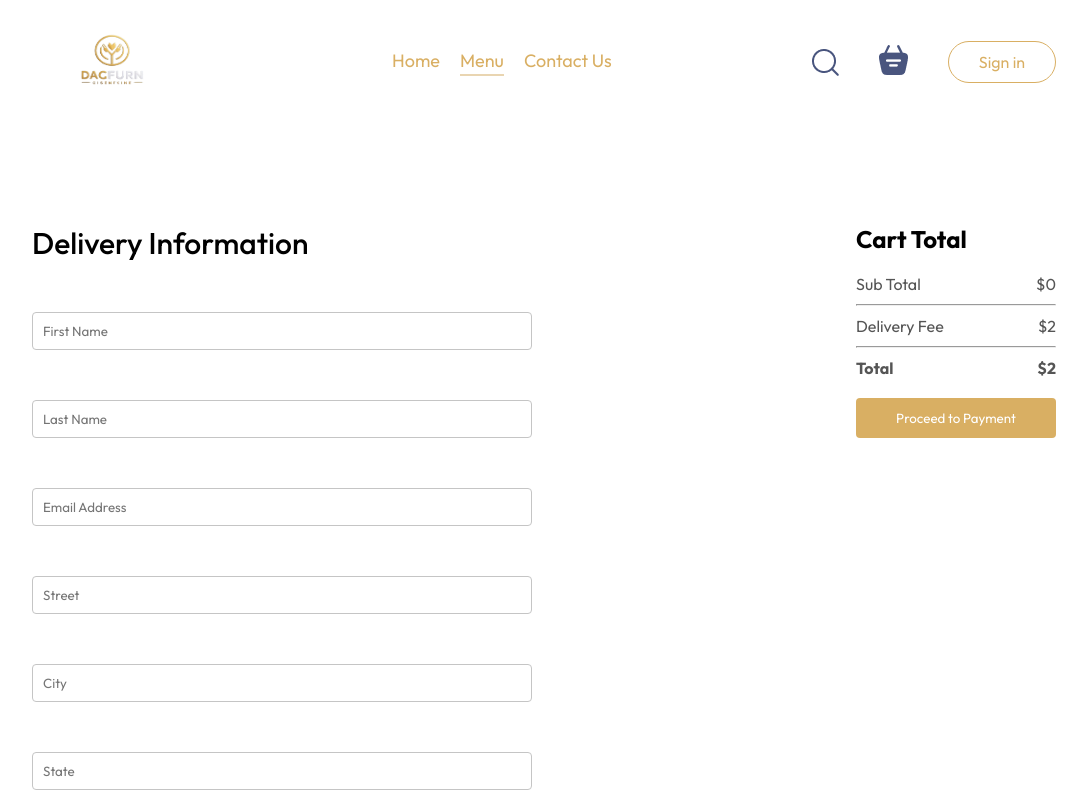
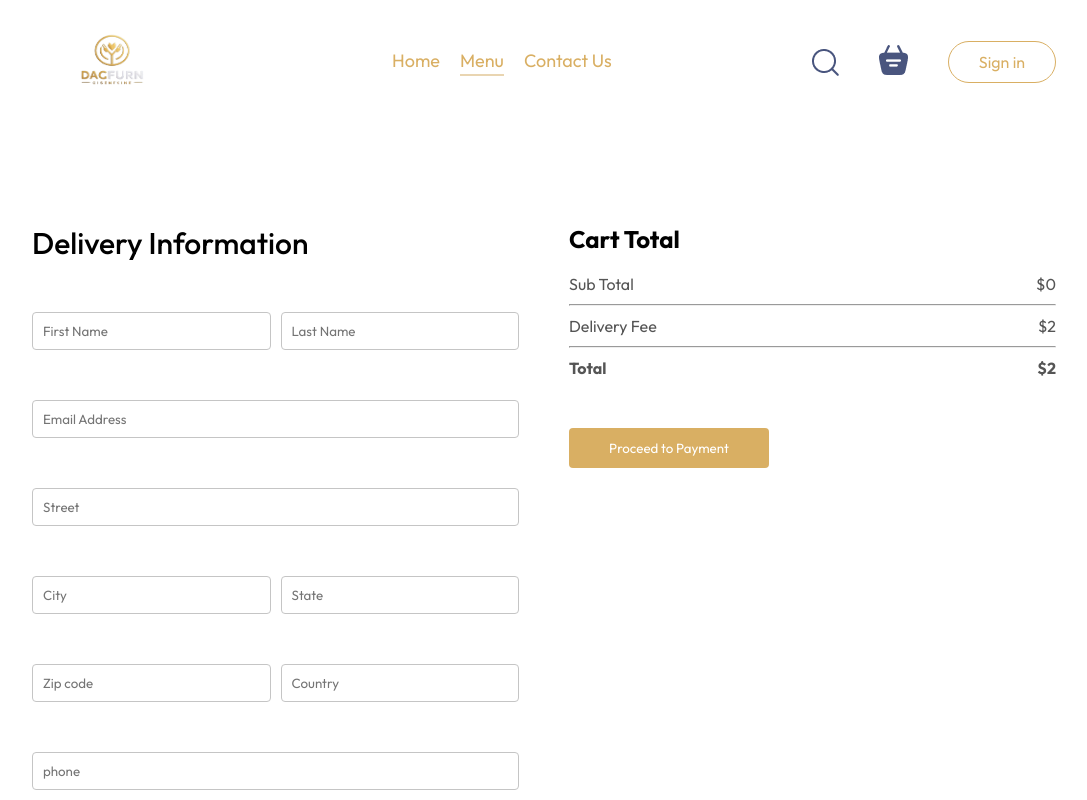
Before and after one commit to BalasaitejaG/Dagfurn, a React (Vite) app: page /order in a window 1280 px wide. Shown: the top 800 px of the page, without its empty margins (96-1183 px from the left). Built offline with nearby package versions, Linux system fonts and the light colour scheme.

Commit message:
doing some chedkaniya in cart.jsx (fixong prices those are shown)

```diff
--- a/src/pages/cart/cart.jsx
+++ b/src/pages/cart/cart.jsx
@@ -1,12 +1,12 @@
 import React, { useContext } from "react";
 import "./cart.css";
 import { StoreContext } from "../../context/StoreContext";
-import { useNavigate } from 'react-router-dom';
+import { useNavigate } from "react-router-dom";
 
 const Cart = () => {
   const { cartItems, food_list, removeFromCart, getTotalCartAmount } =
     useContext(StoreContext);
-    const navigate = useNavigate();
+  const navigate = useNavigate();
 
   return (
     <div className="cart">
@@ -55,12 +55,14 @@
             <hr />
             <div className="cart-total-details">
               <p>Delivery Fee</p>
-              <p>${2}</p>
+              <p>${getTotalCartAmount() === 0 ? 0 : 2}</p>
             </div>
             <hr />
             <div className="cart-total-details">
               <b>Total</b>
-              <b>${getTotalCartAmount() + 2}</b>
+              <b>
+                ${getTotalCartAmount() === 0 ? 0 : getTotalCartAmount() + 2}
+              </b>
             </div>
           </div>
           <button onClick={() => navigate("/order")}>
--- a/src/pages/placeOrder/placeOrder.css
+++ b/src/pages/placeOrder/placeOrder.css
@@ -25,3 +25,17 @@
   border-radius: 4px;
   outline-color: #d9af63;
 }
+
+.place-order-left .multi-fields{
+    display: flex;
+    gap: 10px;
+}
+
+.place-order-right{
+    width: 100%;
+    max-width: max(40%, 500px);
+}
+
+.place-order .cart-total button{
+    margin-top: 30px;
+}
```
